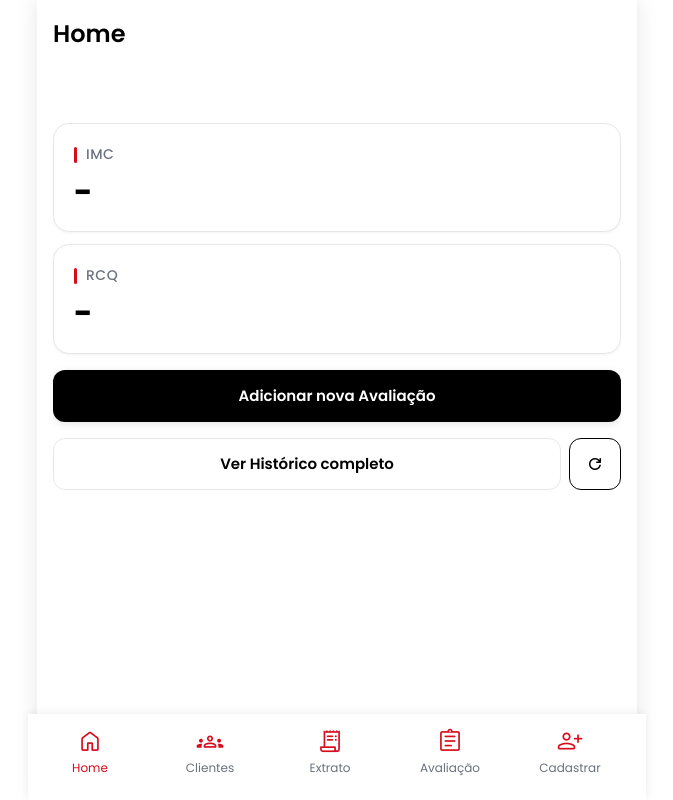
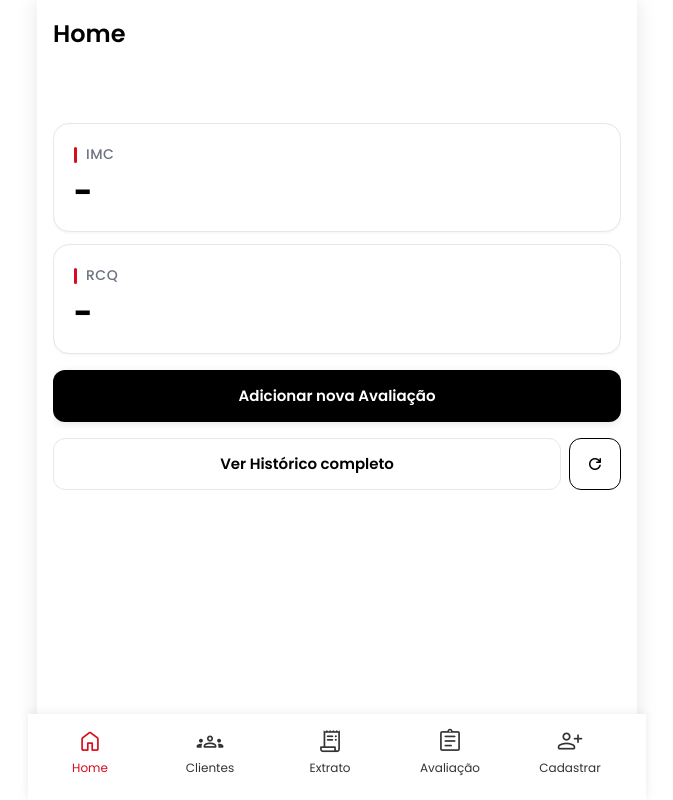
Before and after one commit to Sandra-cmd22/MedFit, a React (Vite) app: page /home in a window 1280 px wide. Shown: the whole page, without its empty margins (303-976 px from the left). Built offline with nearby package versions, Linux system fonts and the light colour scheme; no server answers.

Commit message:
feat: ajustar cores do navbar - cinza quando não selecionado e vermelho quando selecionado

```diff
--- a/src/components/BottomNav.css
+++ b/src/components/BottomNav.css
@@ -35,23 +35,31 @@
 	border: none;
 	padding: 6px 8px;
 	cursor: pointer;
-	color: #6a717c;
 	font-family: 'Poppins', sans-serif;
 	min-width: 0;
 }
 
-.nav-item.active {
-	color: #D70C1C;
+/* Estado não selecionado - cinza quase preto */
+.nav-item:not(.active) .nav-icon,
+.nav-item:not(.active) .nav-label {
+	color: #333333 !important;
+	transition: color 0.2s ease;
+}
+
+/* Estado selecionado - vermelho */
+.nav-item.active .nav-icon,
+.nav-item.active .nav-label {
+	color: #D70C1C !important;
+	transition: color 0.2s ease;
 }
 
 .nav-icon {
 	font-size: 32px;
 	line-height: 1;
-
-
-
+	display: inline-block;
 }
 
 .nav-label {
 	font-size: 12px;
+	display: inline-block;
 }
--- a/src/components/BottomNav.jsx
+++ b/src/components/BottomNav.jsx
@@ -20,7 +20,7 @@ const BottomNav = () => {
 				const active = location.pathname.startsWith(t.path);
 				return (
 					<button key={t.key} className={`nav-item${active ? ' active' : ''}`} onClick={() => navigate(t.path)}>
-						<span className="material-symbols-rounded nav-icon" style={{ fontVariationSettings: '"wght" 300' }}>{t.icon}</span>
+						<span className="material-symbols-rounded nav-icon" style={{ fontVariationSettings: '"wght" 300', color: 'inherit' }}>{t.icon}</span>
 						<span className="nav-label">{t.label}</span>
 					</button>
 				);
```
